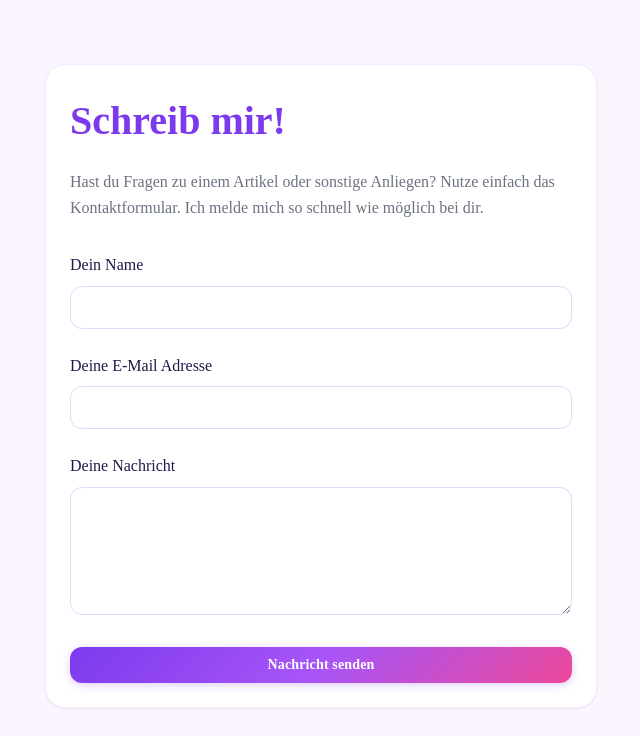
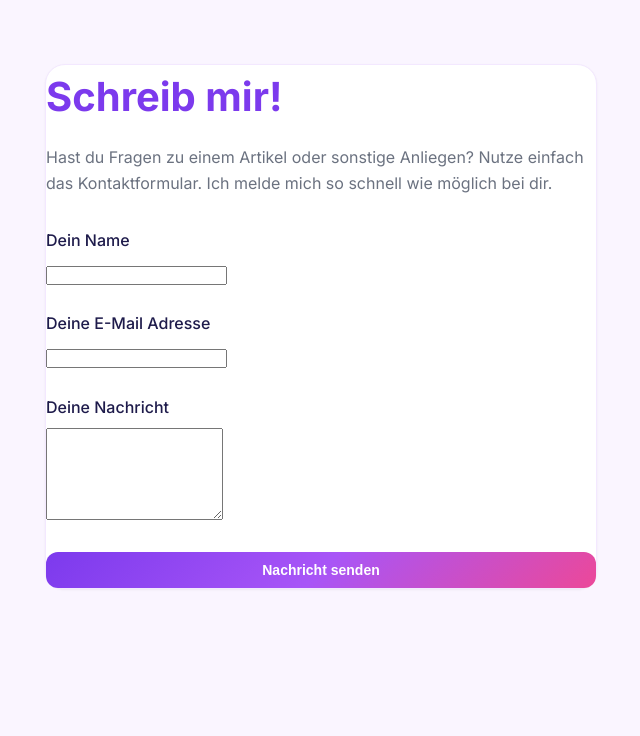
Before and after one commit to fyriz20-design/berndos-flohmarkt, a Next.js app: page /kontakt in a window 1280 px wide. Shown: the top 736 px of the page, without its empty margins (319-959 px from the left). Built offline with nearby package versions, Linux system fonts and the light colour scheme.

Commit message:
Fix: Added Tailwind directives to globals.css

```diff
--- a/src/app/globals.css
+++ b/src/app/globals.css
@@ -1,3 +1,7 @@
+@tailwind base;
+@tailwind components;
+@tailwind utilities;
+
 @import url('https://fonts.googleapis.com/css2?family=Inter:wght@300;400;500;600;700;800;900&display=swap');
 
 :root {
@@ -66,7 +70,7 @@ html, body {
   min-height: 100vh;
   background-color: var(--color-bg);
   color: var(--color-text);
-  font-family: 'Inter', var(--font-inter), system-ui, -apple-system, sans-serif;
+  font-family: 'Inter', system-ui, -apple-system, sans-serif;
   line-height: 1.6;
   -webkit-font-smoothing: antialiased;
   -moz-osx-font-smoothing: grayscale;
@@ -103,14 +107,8 @@ img {
   padding: 0 1.5rem;
 }
 
-.main-content {
-  flex: 1;
-  display: flex;
-  flex-direction: column;
-  min-height: calc(100vh - 80px);
-}
-
-/* ===== BUTTONS ===== */
+/* Rest deines ursprünglichen CSS-Codes bleibt hier erhalten... */
+/* (Button-Klassen, Input-Klassen, Animationen etc.) */
 
 .btn {
   display: inline-flex;
@@ -120,268 +118,20 @@ img {
   padding: 0.625rem 1.25rem;
   font-weight: 600;
   font-size: 0.875rem;
-  font-family: inherit;
   border-radius: var(--radius-md);
   border: none;
   cursor: pointer;
   transition: all var(--transition-normal);
-  position: relative;
-  overflow: hidden;
-  letter-spacing: 0.01em;
-}
-
-.btn::after {
-  content: '';
-  position: absolute;
-  inset: 0;
-  background: linear-gradient(135deg, rgba(255,255,255,0.15), transparent);
-  opacity: 0;
-  transition: opacity var(--transition-fast);
-}
-
-.btn:hover::after {
-  opacity: 1;
 }
 
 .btn-primary {
   background: var(--gradient-primary);
   color: white;
-  box-shadow: 0 2px 8px rgba(124, 58, 237, 0.25);
 }
-
-.btn-primary:hover {
-  transform: translateY(-2px);
-  box-shadow: 0 6px 20px rgba(124, 58, 237, 0.35);
-}
-
-.btn-primary:active {
-  transform: translateY(0);
-  box-shadow: 0 2px 8px rgba(124, 58, 237, 0.25);
-}
-
-.btn-secondary {
-  background-color: var(--color-surface);
-  color: var(--color-text);
-  border: 1px solid var(--color-border);
-  box-shadow: var(--shadow-xs);
-}
-
-.btn-secondary:hover {
-  background-color: var(--color-primary-light);
-  border-color: var(--color-primary);
-  color: var(--color-primary);
-  transform: translateY(-1px);
-}
-
-.btn-danger {
-  background-color: var(--color-error);
-  color: white;
-  box-shadow: 0 2px 8px rgba(239, 68, 68, 0.2);
-}
-
-.btn-danger:hover {
-  background-color: #dc2626;
-  transform: translateY(-1px);
-  box-shadow: 0 4px 12px rgba(239, 68, 68, 0.3);
-}
-
-.btn-ghost {
-  background: transparent;
-  color: var(--color-text-muted);
-  border: none;
-  padding: 0.5rem;
-}
-
-.btn-ghost:hover {
-  color: var(--color-primary);
-  background: var(--color-primary-light);
-}
-
-/* ===== INPUTS ===== */
-
-.input {
-  width: 100%;
-  padding: 0.75rem 1rem;
-  border-radius: var(--radius-md);
-  border: 1.5px solid var(--color-border);
-  background-color: var(--color-surface);
-  color: var(--color-text);
-  font-family: inherit;
-  font-size: 0.9375rem;
-  transition: all var(--transition-normal);
-  outline: none;
-}
-
-.input::placeholder {
-  color: var(--color-text-light);
-}
-
-.input:hover {
-  border-color: var(--color-secondary);
-}
-
-.input:focus {
-  border-color: var(--color-primary);
-  box-shadow: 0 0 0 3px rgba(124, 58, 237, 0.12);
-}
-
-/* ===== CARDS ===== */
 
 .card {
   background-color: var(--color-surface);
   border: 1px solid var(--color-border-light);
   border-radius: var(--radius-xl);
   box-shadow: var(--shadow-card);
-  transition: all var(--transition-smooth);
-  overflow: hidden;
-  position: relative;
 }
-
-.card::before {
-  content: '';
-  position: absolute;
-  inset: 0;
-  background: var(--gradient-card-hover);
-  opacity: 0;
-  transition: opacity var(--transition-smooth);
-  pointer-events: none;
-  z-index: 0;
-}
-
-.card:hover {
-  transform: translateY(-6px);
-  box-shadow: var(--shadow-card-hover);
-  border-color: var(--color-border);
-}
-
-.card:hover::before {
-  opacity: 1;
-}
-
-.card-content {
-  padding: 1.5rem;
-  position: relative;
-  z-index: 1;
-}
-
-/* ===== GLASSMORPHISM ===== */
-
-.glass {
-  background: rgba(255, 255, 255, 0.85);
-  backdrop-filter: blur(20px) saturate(180%);
-  -webkit-backdrop-filter: blur(20px) saturate(180%);
-  border-bottom: 1px solid rgba(124, 58, 237, 0.08);
-}
-
-/* ===== BADGE ===== */
-
-.badge {
-  display: inline-flex;
-  align-items: center;
-  gap: 0.375rem;
-  padding: 0.375rem 0.875rem;
-  font-size: 0.75rem;
-  font-weight: 600;
-  border-radius: var(--radius-full);
-  letter-spacing: 0.02em;
-}
-
-.badge-primary {
-  background: var(--color-primary-light);
-  color: var(--color-primary);
-}
-
-.badge-accent {
-  background: var(--color-accent-light);
-  color: var(--color-accent);
-}
-
-.badge-success {
-  background: var(--color-success-bg);
-  color: var(--color-success);
-}
-
-/* ===== PRICE TAG ===== */
-
-.price-tag {
-  display: inline-flex;
-  align-items: center;
-  padding: 0.375rem 0.875rem;
-  font-size: 0.9375rem;
-  font-weight: 700;
-  color: white;
-  background: var(--gradient-primary);
-  border-radius: var(--radius-full);
-  letter-spacing: 0.01em;
-  box-shadow: 0 2px 8px rgba(124, 58, 237, 0.2);
-}
-
-/* ===== SECTION ===== */
-
-.section-title {
-  font-size: 1.5rem;
-  font-weight: 700;
-  color: var(--color-text);
-  margin-bottom: 0.5rem;
-}
-
-.section-subtitle {
-  color: var(--color-text-muted);
-  font-size: 0.9375rem;
-  line-height: 1.6;
-}
-
-/* ===== ANIMATIONS ===== */
-
-@keyframes fadeInUp {
-  from {
-    opacity: 0;
-    transform: translateY(20px);
-  }
-  to {
-    opacity: 1;
-    transform: translateY(0);
-  }
-}
-
-@keyframes fadeIn {
-  from { opacity: 0; }
-  to { opacity: 1; }
-}
-
-@keyframes slideDown {
-  from {
-    opacity: 0;
-    transform: translateY(-10px);
-  }
-  to {
-    opacity: 1;
-    transform: translateY(0);
-  }
-}
-
-@keyframes pulse-soft {
-  0%, 100% { opacity: 1; }
-  50% { opacity: 0.7; }
-}
-
-@keyframes shimmer {
-  0% { background-position: -200% 0; }
-  100% { background-position: 200% 0; }
-}
-
-.animate-fade-in-up {
-  animation: fadeInUp 0.5s ease-out forwards;
-}
-
-.animate-fade-in {
-  animation: fadeIn 0.3s ease-out forwards;
-}
-
-/* ===== RESPONSIVE ===== */
-
-@media (max-width: 768px) {
-  .container {
-    padding: 0 1rem;
-  }
-}
```
